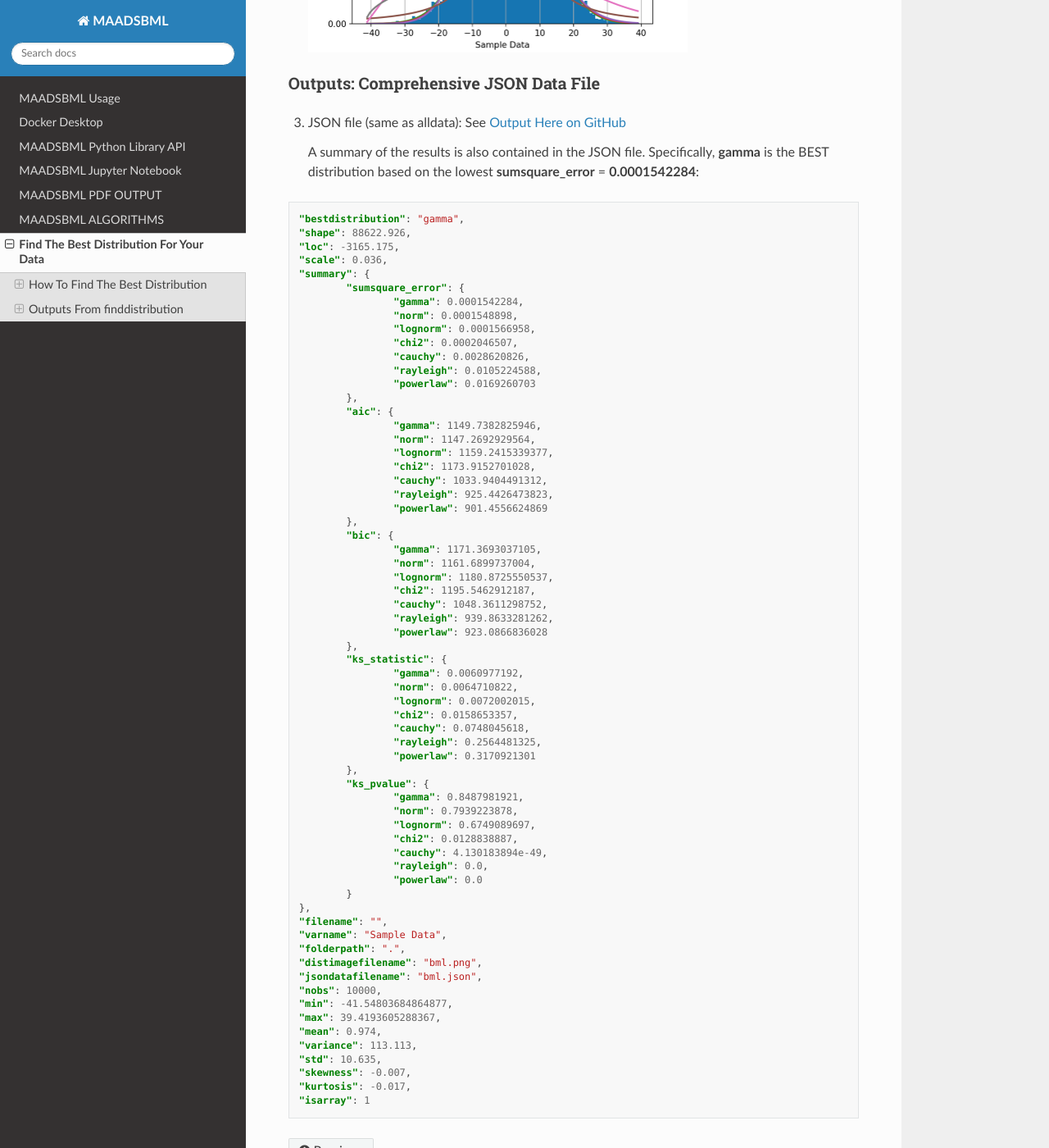
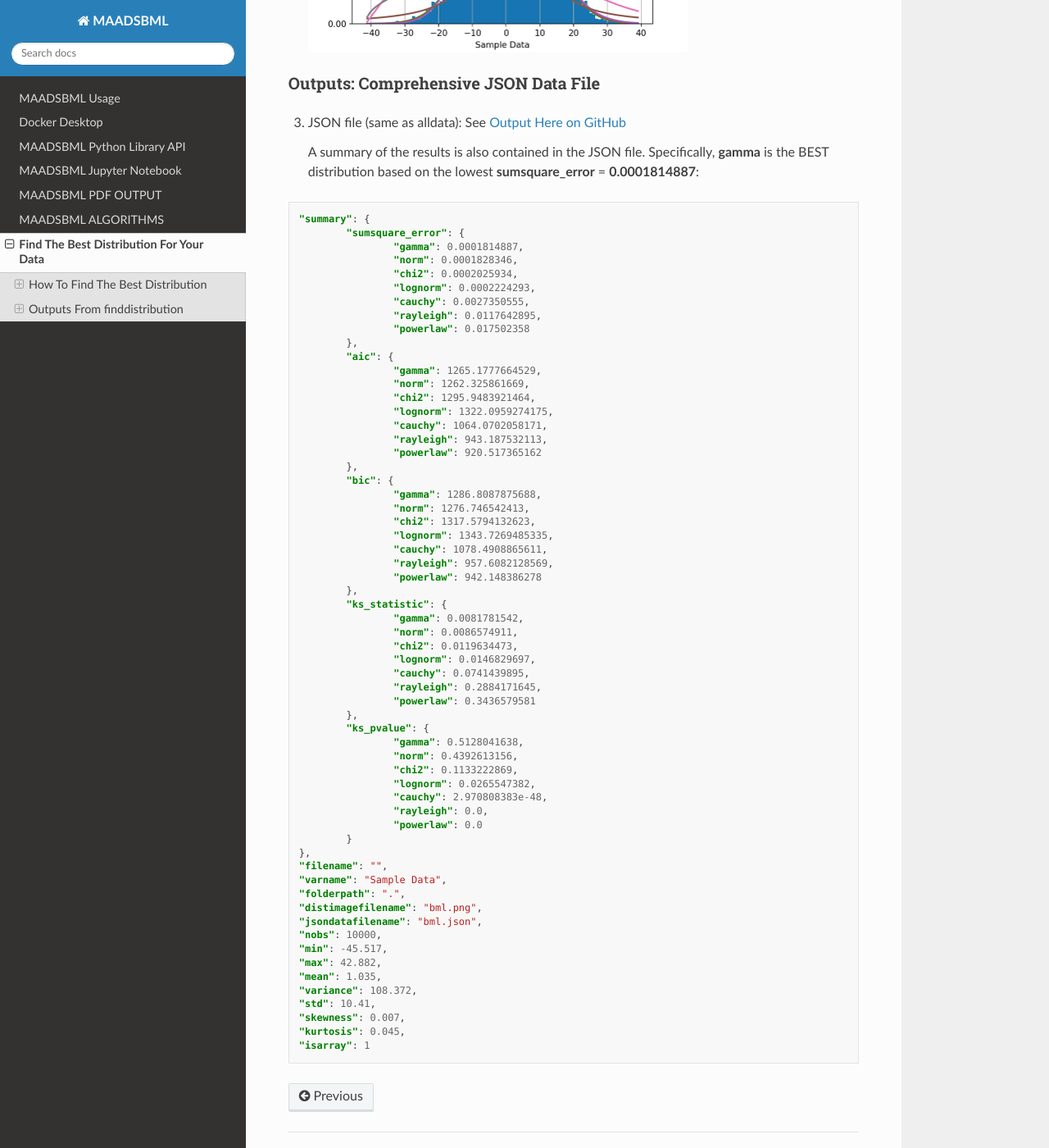
Before and after one commit to smaurice101/maadsbml, a Sphinx documentation site: the page built from docs/source/finddist.rst, in a window 1280 px wide and 1400 px high, scrolled down 2707 px. Shown: the whole window at 82% size. Built offline with Sphinx 7.4.7 and the Read the Docs theme 3.1.0, drawn with Linux system fonts in a browser that asks for light colours.

Commit message:
Update finddist.rst

```diff
--- a/docs/source/finddist.rst
+++ b/docs/source/finddist.rst
@@ -121,57 +121,53 @@ Outputs: Comprehensive JSON Data File
 3. JSON file (same as alldata): See `Output Here on GitHub <https://github.com/smaurice101/raspberrypi/blob/main/maadsbml/bml_data.json>`_
 
    A summary of the results is also contained in the JSON file.  Specifically, **gamma** is the BEST distribution based on the lowest
-   **sumsquare_error** = **0.0001542284**:
+   **sumsquare_error** = **0.0001814887**:
 
 .. code-block:: JSON
 
-      	"bestdistribution": "gamma",
-      	"shape": 88622.926,
-      	"loc": -3165.175,
-      	"scale": 0.036,
       	"summary": {
       		"sumsquare_error": {
-      			"gamma": 0.0001542284,
-      			"norm": 0.0001548898,
-      			"lognorm": 0.0001566958,
-      			"chi2": 0.0002046507,
-      			"cauchy": 0.0028620826,
-      			"rayleigh": 0.0105224588,
-      			"powerlaw": 0.0169260703
+      			"gamma": 0.0001814887,
+      			"norm": 0.0001828346,
+      			"chi2": 0.0002025934,
+      			"lognorm": 0.0002224293,
+      			"cauchy": 0.0027350555,
+      			"rayleigh": 0.0117642895,
+      			"powerlaw": 0.017502358
       		},
       		"aic": {
-      			"gamma": 1149.7382825946,
-      			"norm": 1147.2692929564,
-      			"lognorm": 1159.2415339377,
-      			"chi2": 1173.9152701028,
-      			"cauchy": 1033.9404491312,
-      			"rayleigh": 925.4426473823,
-      			"powerlaw": 901.4556624869
+      			"gamma": 1265.1777664529,
+      			"norm": 1262.325861669,
+      			"chi2": 1295.9483921464,
+      			"lognorm": 1322.0959274175,
+      			"cauchy": 1064.0702058171,
+      			"rayleigh": 943.187532113,
+      			"powerlaw": 920.517365162
       		},
       		"bic": {
-      			"gamma": 1171.3693037105,
-      			"norm": 1161.6899737004,
-      			"lognorm": 1180.8725550537,
-      			"chi2": 1195.5462912187,
-      			"cauchy": 1048.3611298752,
-      			"rayleigh": 939.8633281262,
-      			"powerlaw": 923.0866836028
+      			"gamma": 1286.8087875688,
+      			"norm": 1276.746542413,
+      			"chi2": 1317.5794132623,
+      			"lognorm": 1343.7269485335,
+      			"cauchy": 1078.4908865611,
+      			"rayleigh": 957.6082128569,
+      			"powerlaw": 942.148386278
       		},
       		"ks_statistic": {
-      			"gamma": 0.0060977192,
-      			"norm": 0.0064710822,
-      			"lognorm": 0.0072002015,
-      			"chi2": 0.0158653357,
-      			"cauchy": 0.0748045618,
-      			"rayleigh": 0.2564481325,
-      			"powerlaw": 0.3170921301
+      			"gamma": 0.0081781542,
+      			"norm": 0.0086574911,
+      			"chi2": 0.0119634473,
+      			"lognorm": 0.0146829697,
+      			"cauchy": 0.0741439895,
+      			"rayleigh": 0.2884171645,
+      			"powerlaw": 0.3436579581
       		},
       		"ks_pvalue": {
-      			"gamma": 0.8487981921,
-      			"norm": 0.7939223878,
-      			"lognorm": 0.6749089697,
-      			"chi2": 0.0128838887,
-      			"cauchy": 4.130183894e-49,
+      			"gamma": 0.5128041638,
+      			"norm": 0.4392613156,
+      			"chi2": 0.1133222869,
+      			"lognorm": 0.0265547382,
+      			"cauchy": 2.970808383e-48,
       			"rayleigh": 0.0,
       			"powerlaw": 0.0
       		}
@@ -182,11 +178,11 @@ Outputs: Comprehensive JSON Data File
       	"distimagefilename": "bml.png",
       	"jsondatafilename": "bml.json",
       	"nobs": 10000,
-      	"min": -41.54803684864877,
-      	"max": 39.4193605288367,
-      	"mean": 0.974,
-      	"variance": 113.113,
-      	"std": 10.635,
-      	"skewness": -0.007,
-      	"kurtosis": -0.017,
+      	"min": -45.517,
+      	"max": 42.882,
+      	"mean": 1.035,
+      	"variance": 108.372,
+      	"std": 10.41,
+      	"skewness": 0.007,
+      	"kurtosis": 0.045,
       	"isarray": 1
```
